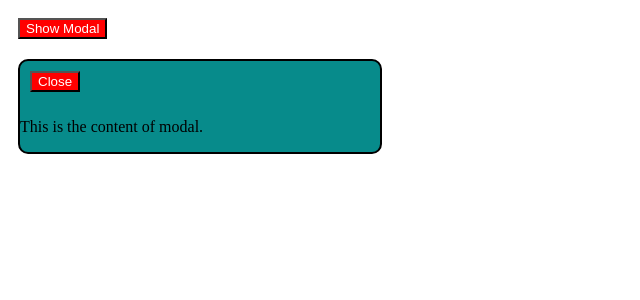
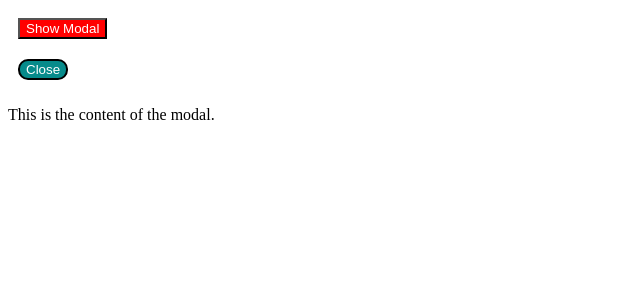
Before and after one commit to acciojob/react-composition-2-RAHULKALADGI, a React app: page / in a window 1280 px wide. Both pictures are taken after a click on the button "Show Modal". Shown: the top 300 px of the page, without its empty margins (0-640 px from the left). Built offline with nearby package versions, Linux system fonts and the light colour scheme.

Commit message:
Update App.js

```diff
--- a/src/components/App.js
+++ b/src/components/App.js
@@ -6,14 +6,13 @@ const App = ()=> {
     let [showprop , setShowprop] = useState(false);
     return (
         <div>
-            <div className="model-overlay">
-                <button onClick={()=>setShowprop(true)}>Show Modal</button>
-            { showprop && (<div className="model-close" onClick={()=>setShowprop(false)}>
-                <button onClick={()=>setShowprop(false)}>Close</button>
-                <p>This is the content of modal.</p>
+            <button onClick={()=>setShowprop(true)}>Show Modal</button>
+            {
+            showprop && (<div className="model-overlay" onClick={()=>setShowprop(false)}>
+                <button className="model-close" onClick={()=>setShowprop(false)}>Close</button>
+                <p>This is the content of the modal.</p>
             </div>)
             }
-            </div>
         </div>
     )
 }
```
